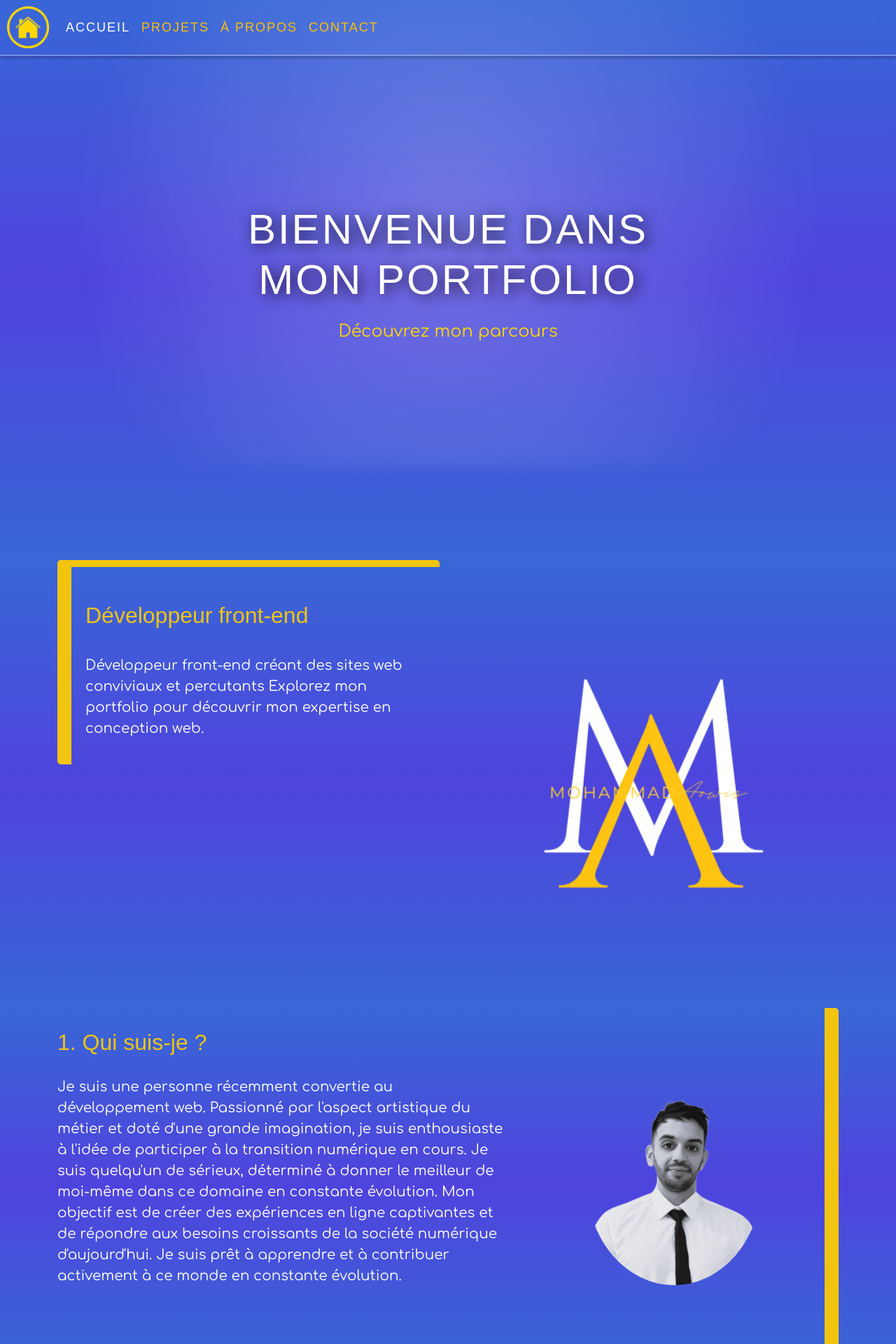
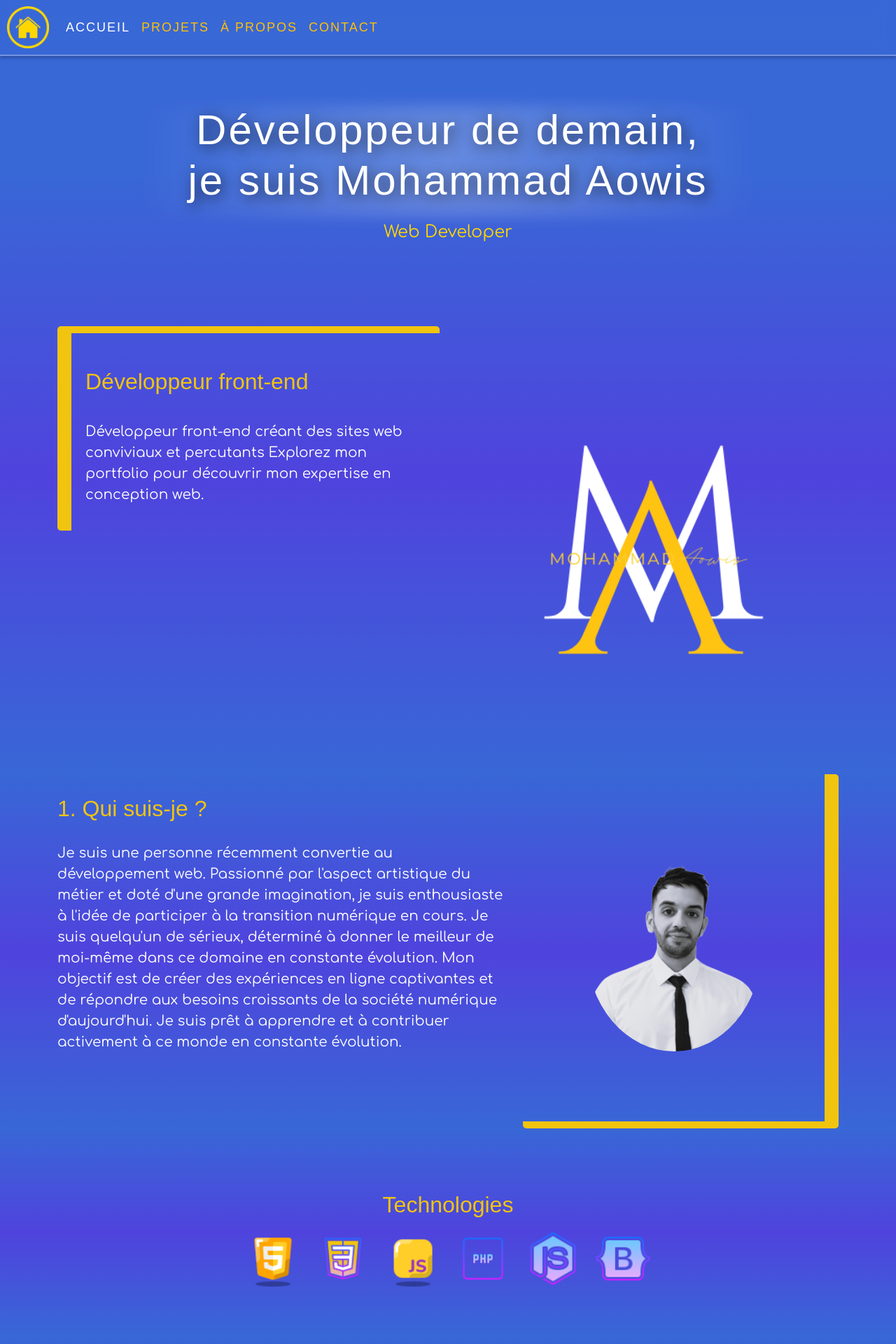
Before and after one commit to ovis02/MonPortfolio, a PHP site: page / in a window 1280 px wide. Shown: the top 1920 px of the page at 70% size. Run offline with PHP 8.4, Linux system fonts and the light colour scheme; some web fonts are replaced.

Commit message:
titre principale + background + canvas

```diff
--- a/formFooter.php
+++ b/Footer.php
@@ -1,48 +1,4 @@
-<!--Contact-->
-    <section id="formulaire" class="Contact">
-      <div class="container">
-        <h2 class="title">Contact</h2>
-        <div class="contact-box">
-          <div class="contact-left">
-            <img src="images/monLogo.png" alt="Votre Logo" class="logo2" />
-          </div>
-          <div class="contact-right">
-            <form id="myForm" method="POST" action="formulaire.php">
-              <div class="form-group">
-                <label for="email">Email</label>
-                <input
-                  type="email"
-                  id="email"
-                  name="email"
-                  required
-                  placeholder="Entrez votre adresse email"
-                />
-              </div>
-              <div class="form-group">
-                <label for="message">Message</label>
-                <textarea
-                  id="message"
-                  name="message"
-                  required
-                  placeholder="Saisissez votre message ici"
-                  style="height: 200px"
-                ></textarea>
 
-              </div>
-              <button class="send-button" type="submit">Envoyer</button>
-            </form>
-          </div>
-        </div>
-
-        <div class="button-container">
-                    <p class="text">Télécharger mon CV</p>
-                     <a href="cv/Aowis_MOHAMMAD_cv finalisé.pdf">
-          <button class="download-button">Télécharger</button>
-          </a>
-        </div>
-         <div id="confirmation"></div>
-      </div>
-    </section>
 
 <!-- Footer -->
 <footer class="footer">
--- a/Projets.php
+++ b/Projets.php
@@ -82,4 +82,4 @@ include 'header.php';
         </div>
       </div>
     </section>
-        <?php include('formFooter.php'); ?>
+        <?php include 'Footer.php'; ?>
--- a/header.php
+++ b/header.php
@@ -44,17 +44,13 @@
     <a class="nav-link perso-class text-<?php echo $aProposColor; ?>" href="#">À propos</a>
   </li>
   <li class="nav-item">
-    <a class="nav-link perso-class text-<?php echo $contactColor; ?>" href="#formulaire">Contact</a>
+    <a class="nav-link perso-class text-<?php echo $contactColor; ?>" href="contact.php">Contact</a>
   </li>
   </ul>
        <a class="burger-menu">
       <img src="images/burger.png" alt="Menu" id="burger-menu"/>
     </a>
       </nav>
-      <div class="perso-content">
-        <h1 class="perso-title">Bienvenue dans Mon Portfolio</h1>
-        <p class="perso-subtitle">Découvrez mon parcours</p>
-      </div>
       <!-- Barre de navigation latérale -->
   <div class="side-nav" id="side-nav">
     <a href="#" class="close-btn" id="close-btn">&times;</a>
--- a/index.php
+++ b/index.php
@@ -8,6 +8,10 @@ include 'header.php';
 <canvas id="canvas"> </canvas>
 <!--Introduction-->
     <section class="Introduction">
+      <div class="perso-content">
+        <h1 class="perso-title">Développeur de demain,<br> je suis Mohammad Aowis</h1>
+        <p class="perso-subtitle">Web Developer</p>
+      </div>
       <div class="container">
         <div class="row">
           <div class="col-md-6">
@@ -78,4 +82,4 @@ include 'header.php';
     </div>
   </div>
 </section>
-     <?php include 'formFooter.php'; ?>
+     <?php include 'Footer.php'; ?>
--- a/portfolio.css
+++ b/portfolio.css
@@ -27,22 +27,9 @@ p {
   font-size: 20px;
 }
 
-/*Barre de navigation */
 
-.header-3d {
-  position: relative;
-  height: 100vh;
-  background: linear-gradient(
-    to bottom,
-    rgba(56, 103, 214, 1),
-    rgba(85, 58, 223, 0.8),
-    rgba(56, 103, 214, 1)
-  );
-  color: white;
-  text-align: center;
-  overflow: hidden;
-  border-bottom: none;
-}
+
+
 
 /* Barre de navigation */
 .custom-navbar {
@@ -137,43 +124,38 @@ p {
 .text-white {
   color: white;
 }
-
+.Introduction {
+  position: relative;
+}
 .perso-content {
-  position: absolute;
+  position: relative;
+  margin-top: 250px;
   top: 50%;
   left: 50%;
   transform: translate(-50%, -50%);
-  z-index: 1;
+  z-index: 10;
+   text-align: center;
 }
 
 .perso-title {
-  font-size: 60px;
+    font-size: 60px;
+  z-index: 2;
   letter-spacing: 3px;
-  text-transform: uppercase;
   margin: 0;
   animation: fadeIn 2s ease-in-out;
   text-shadow: 4px 4px 20px rgba(0, 0, 0, 0.8);
+    color: white;
+
 }
+
 
 .perso-subtitle {
   font-size: 24px;
   margin-top: 20px;
-  animation: fadeIn 2.5s ease-in-out;
 }
 
-@keyframes fadeIn {
-  from {
-    opacity: 0;
-    transform: translateY(-20px);
-  }
-  to {
-    opacity: 1;
-    transform: translateY(200);
-  }
-}
 
-/* Effet de réaction */
-.header-3d::before {
+.perso-content::before {
   content: "";
   position: absolute;
   top: 0;
@@ -184,10 +166,10 @@ p {
     circle,
     rgba(255, 255, 255, 0.3) 0%,
     transparent 70%
-  ); /* Éclaircissement */
+  );
   filter: blur(10px);
-  animation: pulse 2s infinite; /* Animation de pulsation */
-  z-index: 0; /* Doit être derrière le contenu */
+  animation: pulse 2s infinite;
+  z-index: 0;
 }
 
 @keyframes pulse {
```
Also changed, not shown: other parts of portfolio.css (+39 -17 lines), contact.php (added, +55 -0 lines), images/60111.jpg (deleted), images/bootstrap.png (added), images/css.png (added), images/html.png (added), images/js.png (added), images/mouse.png, images/mouse_mobile.png, images/nodejs.png (added), images/php.png (added).
